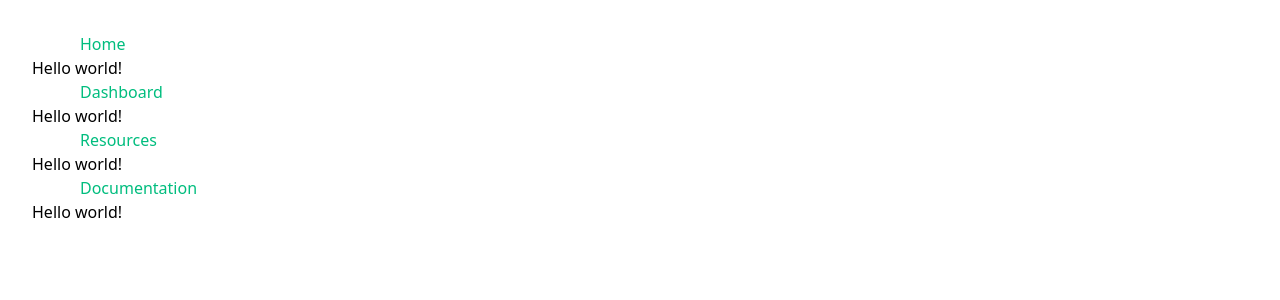
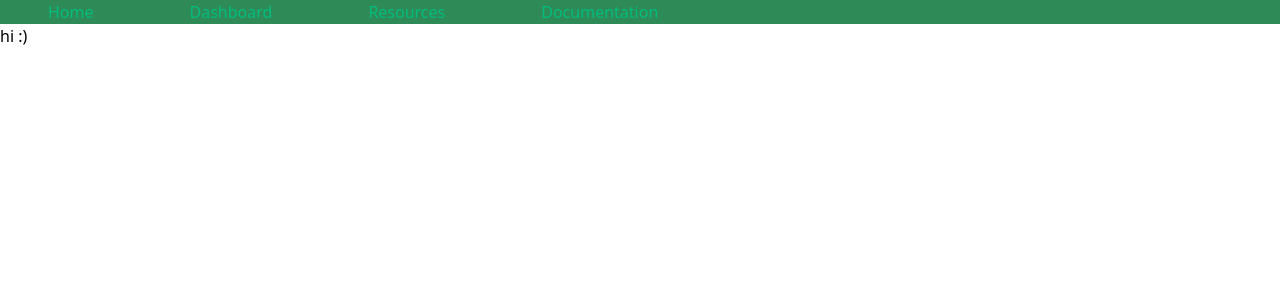
Before and after one commit to oebreme/profile, a Vue app: page / in a window 1280 px wide. Shown: the top 300 px of the page. Built offline with nearby package versions, Linux system fonts and the light colour scheme.

Commit message:
introduce nav-bar comp

```diff
--- a/src/App.vue
+++ b/src/App.vue
@@ -1,16 +1,13 @@
-<script setup>
+<script setup lang="ts">
+
 import Header from "@/components/Header.vue";
 </script>
 
 <template>
-  <header>
-    <nav>
-
-    </nav>
-  </header>
+  <Header />
 
   <main>
-    <Header />
+    <p>hi :)</p>
   </main>
 
 
@@ -18,15 +15,5 @@
 </template>
 
 <style scoped>
-header {
-  line-height: 1.5;
-}
 
-@media (min-width: 1024px) {
-  header {
-    display: flex;
-    place-items: center;
-    padding-right: calc(var(--section-gap) / 2);
-  }
-}
 </style>
--- a/src/assets/main.css
+++ b/src/assets/main.css
@@ -5,8 +5,6 @@
 #app {
   max-width: 1280px;
   margin: 0 auto;
-  padding: 2rem;
-
   font-weight: normal;
 }
 
--- a/src/components/Header.vue
+++ b/src/components/Header.vue
@@ -1,15 +1,13 @@
-<script setup>
+<script setup lang="ts">
 
-import NavItem from "@/components/NavItem.vue";
+import NavBar from "@/components/NavBar.vue";
+
 </script>
 
 <template>
-  <nav>
-    <NavItem link="#" label="Home"/>
-    <NavItem link="#" label="Dashboard"/>
-    <NavItem link="#" label="Resources"/>
-    <NavItem link="#" label="Documentation"/>
-  </nav>
+  <header>
+    <NavBar/>
+  </header>
 </template>
 
 <style scoped>
--- /dev/null
+++ b/src/components/NavBar.vue
@@ -0,0 +1,18 @@
+<script setup lang="ts">
+
+import NavItem from "@/components/NavItem.vue";
+</script>
+
+<template>
+  <nav class="flex">
+    <NavItem link="#" label="Home"/>
+    <NavItem link="#" label="Dashboard"/>
+    <NavItem link="#" label="Resources"/>
+    <NavItem link="#" label="Documentation"/>
+  </nav></template>
+
+<style scoped>
+  nav {
+    background: seagreen;
+  }
+</style>
--- a/src/components/NavItem.vue
+++ b/src/components/NavItem.vue
@@ -1,5 +1,5 @@
 <script lang="ts">
-import {defineComponent, onMounted} from "vue";
+import {defineComponent} from "vue";
 
 export default defineComponent({
   name: 'NavItem',
@@ -8,7 +8,6 @@
     link: { type: String, required: true }
   },
   mounted: function(): void {
-    console.log("NavItem is mounted!")
   },
 });
 
@@ -18,10 +17,6 @@
   <a v-bind:href="link" class="nav-item">
     {{ label }}
   </a>
-
-  <h1 class="text-3xl ">
-    Hello world!
-  </h1>
 </template>
 
 <style scoped>
```
